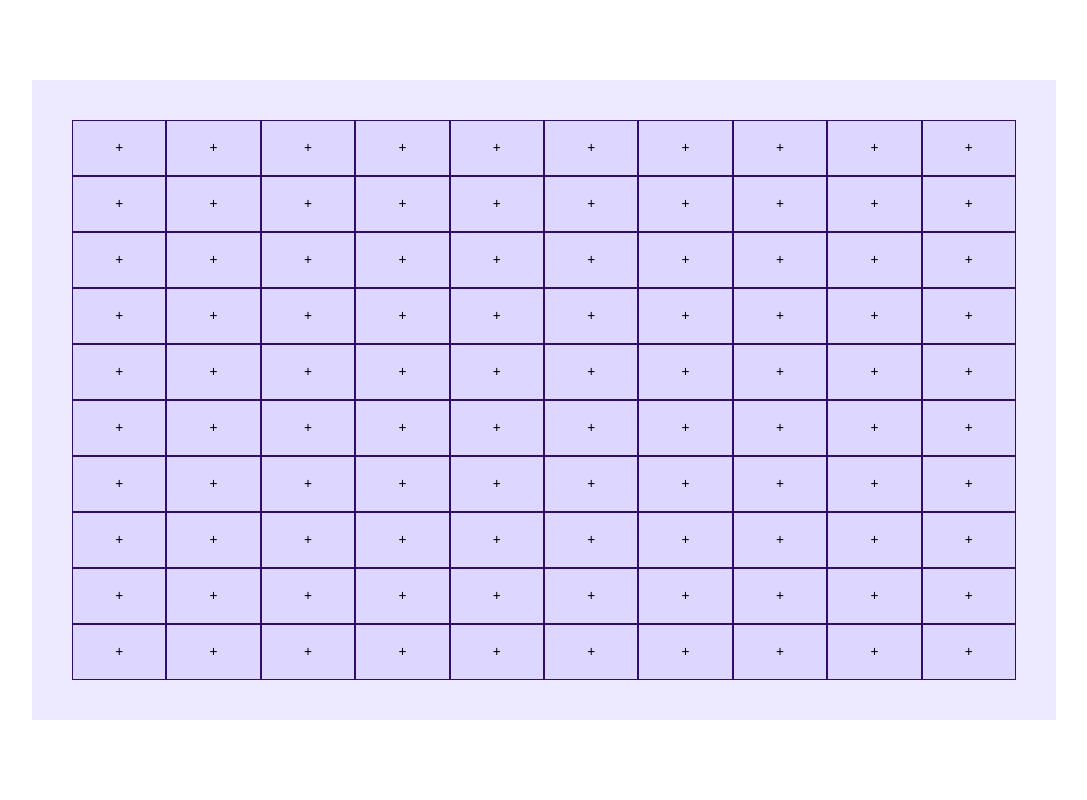
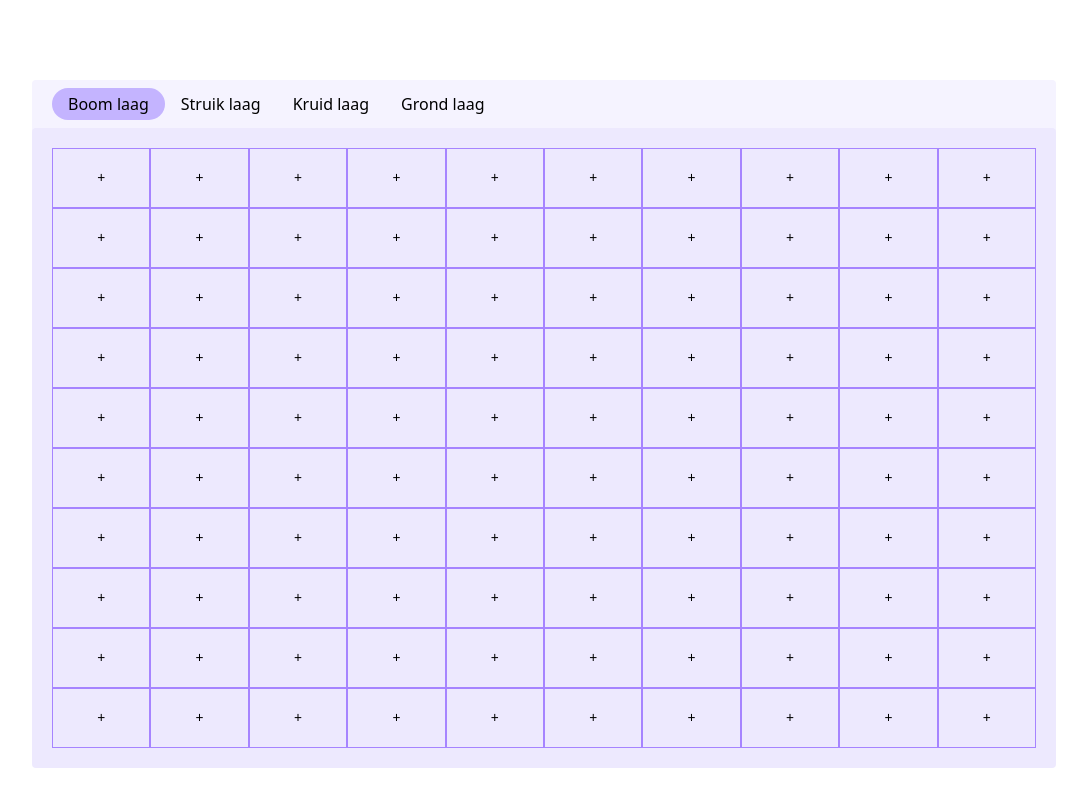
Before and after one commit to FalloutCS/voedselBosApp, a SvelteKit app: page /builder in a window 1280 px wide. Shown: the whole page, without its empty margins (96-1183 px from the left). Built offline with nearby package versions, Linux system fonts and the light colour scheme.

Commit message:
added builder header component, added proper error handeling on Form

```diff
--- a/src/routes/builder/+page.server.ts
+++ b/src/routes/builder/+page.server.ts
@@ -7,8 +7,10 @@ let garden_State: Voedselbos | null = null;
 
 const PLANT_TO_ADD: Plant = {
     name: "Apple Tree",
-    img: "/images/apple.png"
+    img: "🍎"
 }
+
+
 
 export const load = (async () => {
     if (!garden_State) {
@@ -31,11 +33,11 @@ export const actions = {
         const cellIndex = Number(cellIndexString)
 
         if (!garden_State) {
-            return fail(400, { cellIndex, missing: true })
+            return fail(400, {missing: true })
         }
 
         if (validateIndex(cellIndex, garden_State)) {
-            return fail(400, {cellIndex, incorrect: true})
+            return fail(400, {incorrect: true})
         }
 
         garden_State.canvas[cellIndex].isPopulated = true
--- a/src/routes/builder/+page.svelte
+++ b/src/routes/builder/+page.svelte
@@ -1,11 +1,25 @@
 <script lang="ts">
   import { enhance } from "$app/forms";
   import type { PageProps } from "./$types";
+  import BuilderMenu from "./components/BuilderMenu.svelte";
+  import ErrorInvalidInput from "./components/Error_Invalid_Input.svelte";
+  import ErrorMissingData from "./components/Error_MissingData.svelte";
   let { data, form }: PageProps = $props();
 </script>
 
+<div class="h-4/5 w-4/5 mx-auto my-auto bg-violet-50 rounded">
+  <BuilderMenu />
+
+  {#if form?.missing}
+    <ErrorMissingData />
+  {/if}
+
+  {#if form?.incorrect}
+    <ErrorInvalidInput />
+  {/if}
+
   <form
-  class="w-4/5 h-4/5 mx-auto my-auto p-10 bg-violet-100 grid"
+    class="p-5 grid rounded mx-auto my-auto h-full w-full bg-violet-100"
     style="grid-template-columns: repeat({data.width}, minmax(0, 1fr)); grid-template-rows: repeat({data.heigth}, minmax(0, 1fr));"
     method="POST"
     use:enhance
@@ -16,16 +30,15 @@
         name="cellIndex"
         value={index}
         formaction="?/addPlant"
-      class="border border-violet-950 text-sm"
-      class:bg-violet-600={cell.isPopulated}
-      class:bg-violet-200={!cell.isPopulated}
+        class="border border-violet-400 text-sm"
         disabled={cell.isPopulated}
       >
         {#if cell.isPopulated}
-        {cell.plant?.name}
+          {cell.plant?.img}
         {:else}
           +
         {/if}
       </button>
     {/each}
   </form>
+</div>
--- /dev/null
+++ b/src/routes/builder/components/BuilderMenu.svelte
@@ -0,0 +1,6 @@
+  <div class="flex justify-baseline items-center px-5 py-2 w-full">
+    <button class="rounded-2xl bg-violet-300 hover:bg-violet-300 transition-all px-4 py-1">Boom laag</button>
+    <button class="rounded-2xl hover:bg-violet-300 transition-all px-4 py-1">Struik laag</button>
+    <button class="rounded-2xl hover:bg-violet-300 transition-all px-4 py-1">Kruid laag</button>
+    <button class="rounded-2xl hover:bg-violet-300 transition-all px-4 py-1">Grond laag</button>
+  </div>
--- /dev/null
+++ b/src/routes/builder/components/Error_Invalid_Input.svelte
@@ -0,0 +1,9 @@
+    <div
+      class="w-full p-3 mb-4 bg-red-100 border border-red-500 rounded-lg shadow-md"
+    >
+      <p class="text-red-700 font-semibold">⛔ Invalid Input:</p>
+      <p class="mt-1 text-red-700">
+        The index you clicked is invalid or outside the garden boundaries. The
+        garden state may be corrupted.
+      </p>
+    </div>
--- /dev/null
+++ b/src/routes/builder/components/Error_MissingData.svelte
@@ -0,0 +1,9 @@
+    <div
+      class="w-full p-3 mb-4 bg-yellow-100 border border-yellow-500 rounded-lg shadow-md"
+    >
+      <p class="text-yellow-700 font-semibold">⚠️ Required Data Missing:</p>
+      <p class="mt-1 text-yellow-700">
+        Please refresh the page. The server couldn't find the necessary data to
+        process your request.
+      </p>
+    </div>
```
Lines whose indentation alone changed are shown as unchanged.
